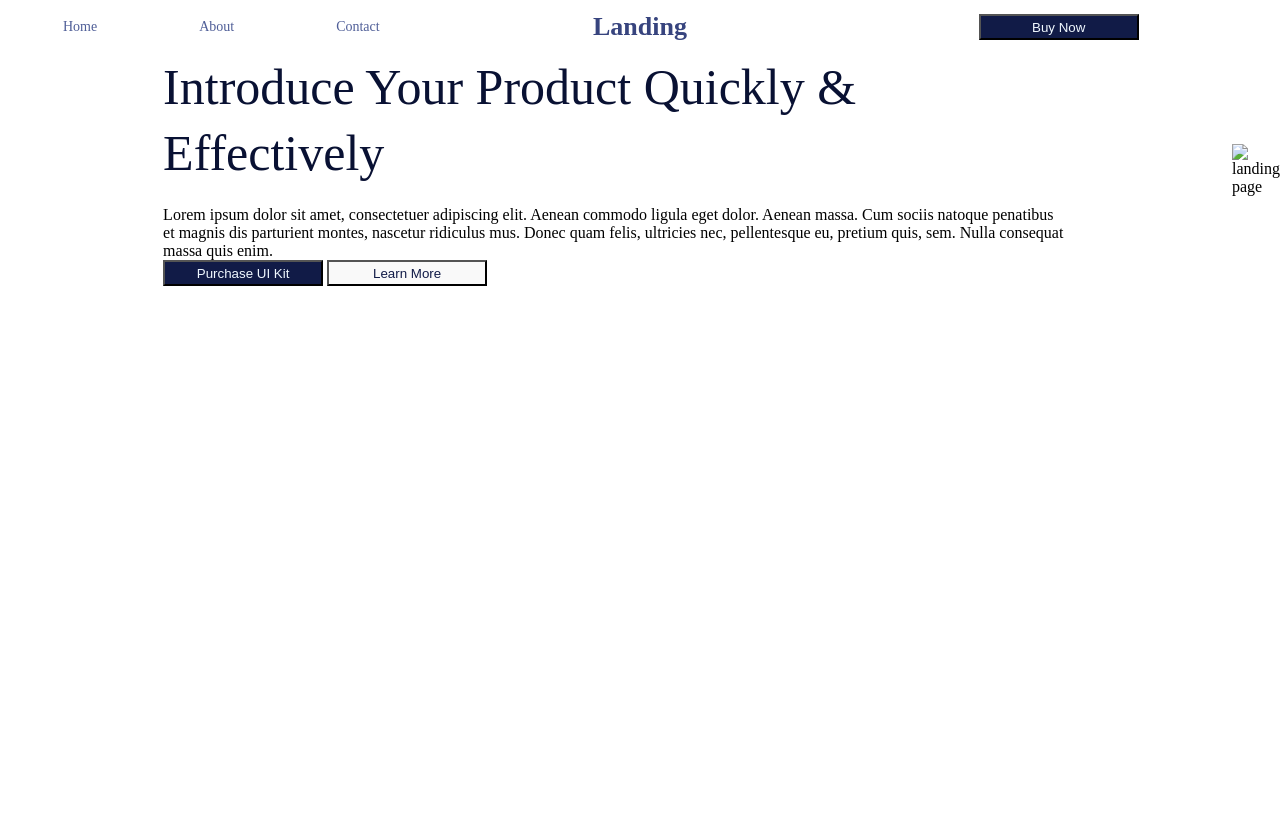
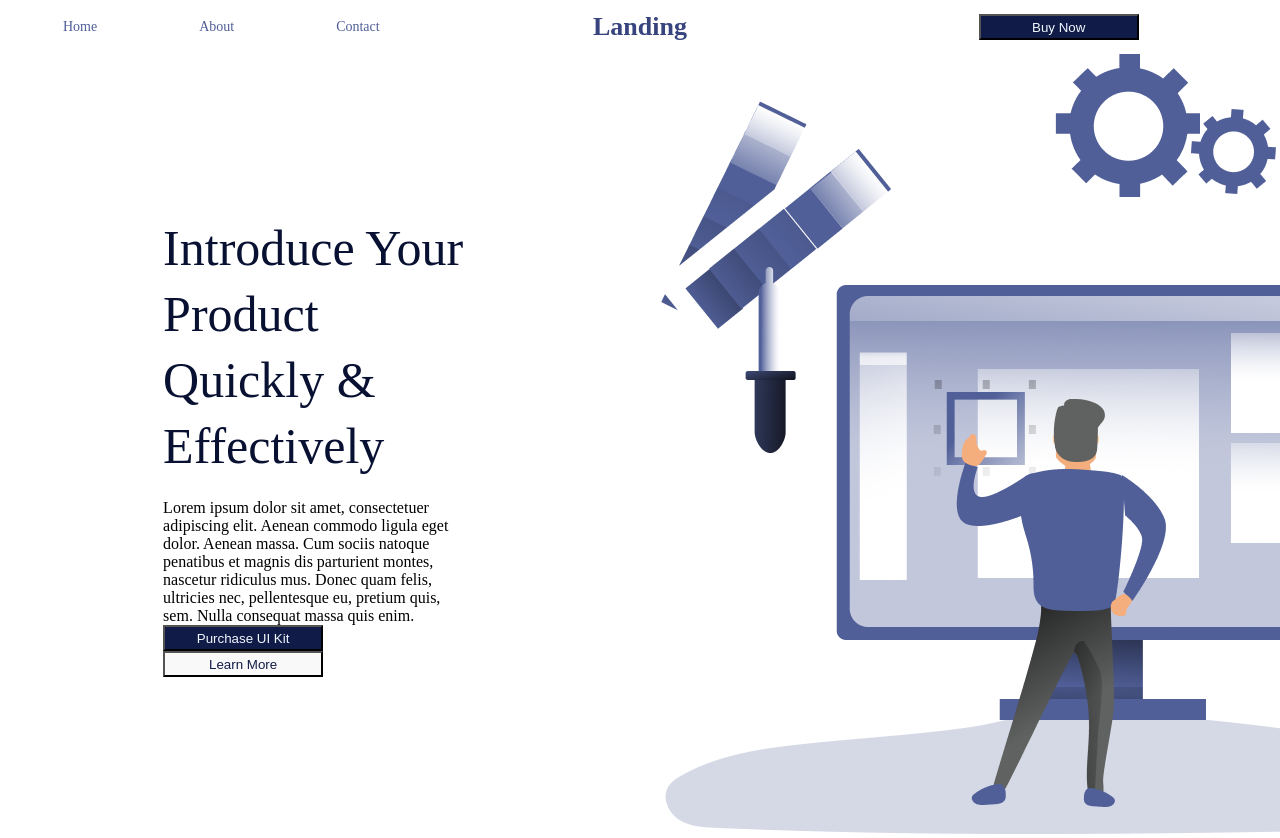
Before and after one commit to bijenShrestha980/remi-1st-project, a plain HTML site: page index.html in a window 1280 px wide. Before the commit the page ends 800 px from the top, so only its background shows below. Drawn offline with Linux system fonts and the light colour scheme; the site is published under a folder, as on GitHub Pages, so addresses that start at the root find nothing.

Commit message:
temp changes

```diff
--- a/index.html
+++ b/index.html
@@ -42,7 +42,7 @@
 				</div>
 			</div>
 			<div class="hero-img">
-				<img src="/assets/image/Group.png" alt="landing page" />
+				<img src="./assets/image/Group.png" alt="landing page" />
 			</div>
 		</section>
 	</body>
```
